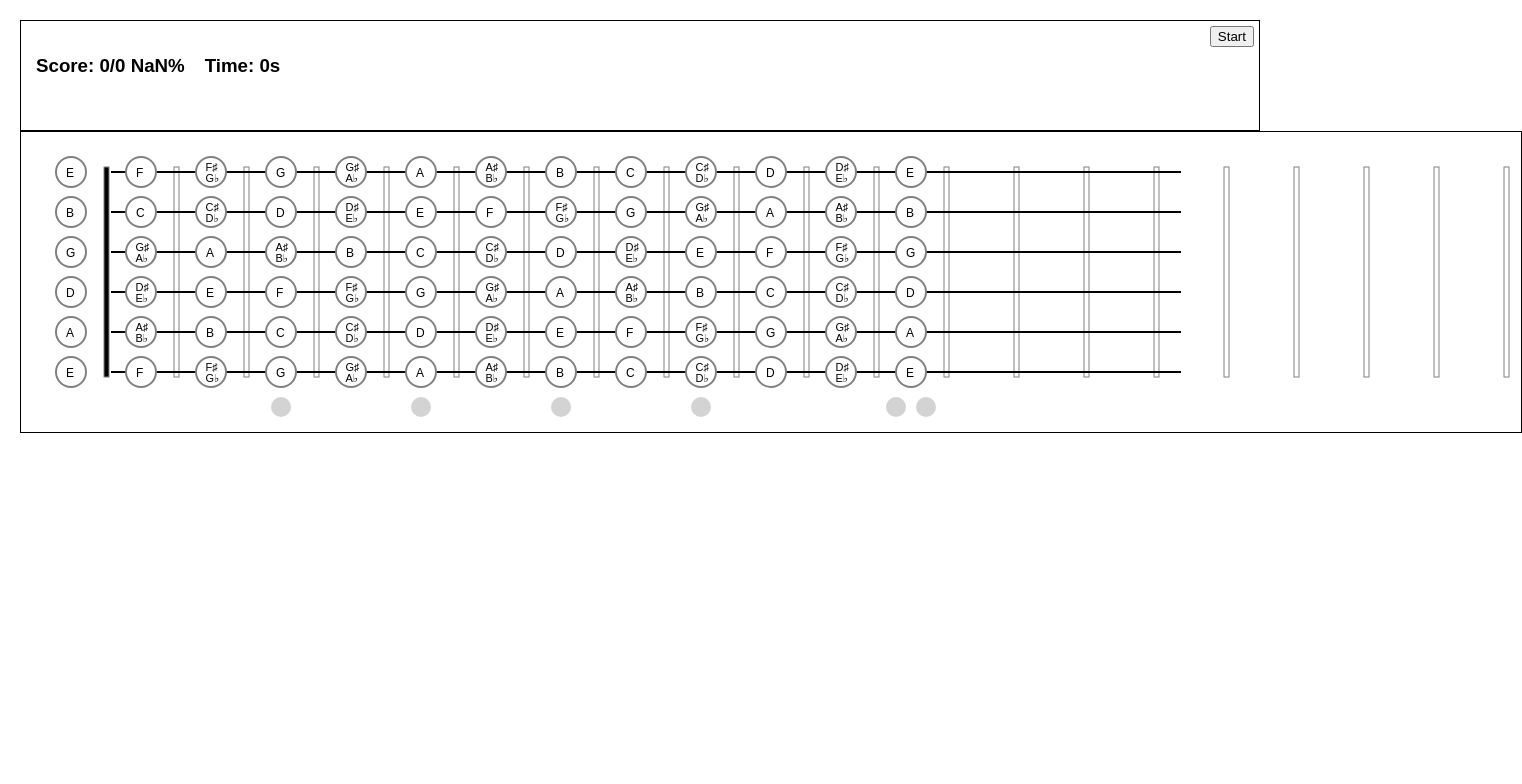
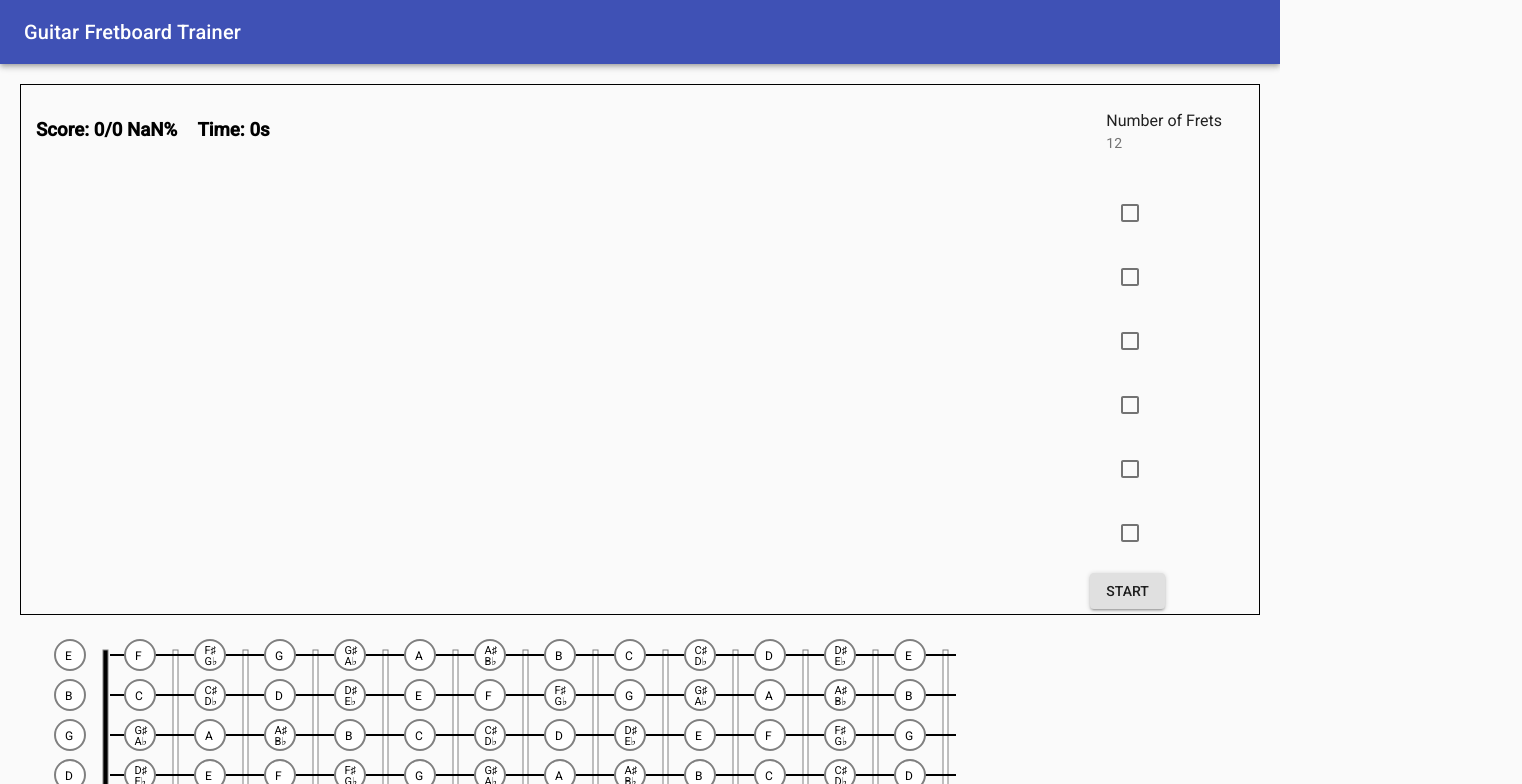
Before and after one commit to schwich/guitar-training-tools, a React (Create React App) app: page / in a window 1280 px wide. Shown: the top 784 px of the page, 1522 px wide, since content can reach past the window. Built offline with nearby package versions, Linux system fonts and the light colour scheme; the HTML template or start-up script is replaced by a standard one.

Commit message:
In the middle of working on the string enabled feature. EOD

```diff
--- a/public/index.html
+++ b/public/index.html
@@ -2,7 +2,7 @@
 <html lang="en">
   <head>
     <meta charset="utf-8">
-    <meta name="viewport" content="width=device-width, initial-scale=1, shrink-to-fit=no">
+    <meta name="viewport" content="width=device-width, initial-scale=1, shrink-to-fit=no, minimum-scale=1">
     <meta name="theme-color" content="#000000">
     <!--
       manifest.json provides metadata used when your web app is added to the
@@ -19,6 +19,10 @@
       work correctly both with client-side routing and a non-root public URL.
       Learn how to configure a non-root public URL by running `npm run build`.
     -->
+
+    <link rel="stylesheet" href="https://fonts.googleapis.com/css?family=Roboto:300,400,500">
+    <link rel="stylesheet" href="https://fonts.googleapis.com/icon?family=Material+Icons">
+
     <title>React App</title>
   </head>
   <body>
--- a/src/App.tsx
+++ b/src/App.tsx
@@ -1,12 +1,28 @@
 import * as React from 'react';
+import { AppBar, Toolbar, Typography } from '@material-ui/core'
 import './App.css';
+
+import CssBaseline from '@material-ui/core/CssBaseline'
 
 import Main from './containers/Main'
 
 class App extends React.Component {
   public render() {
     return (
-      <Main />
+      <React.Fragment>
+
+        <CssBaseline />
+
+        <AppBar position="static">
+          <Toolbar>
+            <Typography variant="h6" color="inherit">
+              Guitar Fretboard Trainer
+            </Typography>
+          </Toolbar>
+        </AppBar>
+
+        <Main />
+      </React.Fragment>
     )
   }
 }
--- a/src/components/game/GameControlPanel.tsx
+++ b/src/components/game/GameControlPanel.tsx
@@ -1,15 +1,64 @@
 import * as React from 'react'
+
+import Button from '@material-ui/core/Button'
+import { List, ListItem, ListItemText, MenuItem, Menu, Checkbox } from '@material-ui/core'
 
 export interface Props {
     isGameRunning: boolean;
     startBtnClicked: () => void,
-    endBtnClicked: () => void
+    endBtnClicked: () => void,
+    handleNumFretsChanged: (numFrets: number) => void
 }
 
-export default class GameControlPanel extends React.Component<Props, object> {
+export interface State {
+    anchorElem: HTMLElement | null,
+    selectedIdx: number,
+    numFretsChosen: number,
+    stringsEnabled: number[]
+}
+
+export default class GameControlPanel extends React.Component<Props, State> {
+
+    private numFretsMenuOptions = [
+        '12',
+        '15'
+    ]
+
+    private guitarStrings = [
+        {name: 'E', number: 1},
+        {name: 'B', number: 2},
+        {name: 'G', number: 3},
+        {name: 'D', number: 4},
+        {name: 'A', number: 5},
+        {name: 'E', number: 6}
+    ]
 
     constructor(props: Props) {
         super(props)
+
+        this.state = {
+            anchorElem: null,
+            selectedIdx: 0,
+            numFretsChosen: 12,
+            stringsEnabled: []
+        }
+    }
+
+    handleNumFretListClick = (e: React.MouseEvent) => {
+        this.setState({ anchorElem: e.currentTarget as HTMLElement });
+    }
+
+    handleNumFretMenuClick = (idx: number) => {
+        this.setState({ selectedIdx: idx, anchorElem: null});
+        this.props.handleNumFretsChanged(Number(this.numFretsMenuOptions[idx]));
+    }
+
+    handleNumFretMenuClose = () => {
+        this.setState({ anchorElem: null });
+    }
+
+    handleStringToggle = (idx: number) => {
+        // const { checked } = this.state;
     }
 
     render() {
@@ -20,16 +69,63 @@ export default class GameControlPanel extends React.Component<Props, object> {
             endBtnClicked
         } = this.props;
 
+        let {
+            anchorElem,
+            selectedIdx
+        } = this.state;
+
         return (
             <div id="gameControlPanelContainer">
+                <div id="gameControlPanelNumFretsControl">
+                    <List>
+                        <ListItem onClick={this.handleNumFretListClick} button>
+                            <ListItemText primary="Number of Frets" secondary={this.numFretsMenuOptions[selectedIdx]} />
+                        </ListItem>
+                    </List>
+                    <Menu
+                        anchorEl={anchorElem}
+                        open={Boolean(anchorElem)}
+                        onClose={this.handleNumFretMenuClose}>
+                    {
+                        this.numFretsMenuOptions.map((option, idx) => (
+                            <MenuItem
+                                key={option}
+                                selected={idx === selectedIdx}
+                                onClick={() => this.handleNumFretMenuClick(idx)}>
+                                {option}
+                            </MenuItem>
+                        ))
+                    }
+                    </Menu>
+                </div>
+                <div id="gameControlPanelStringsToGuessControl">
+                    <List>
+                    {
+                        this.guitarStrings.map((string, idx) => (
+                            <ListItem
+                                key={idx}
+                                button
+                                dense
+                                onClick={() => this.handleStringToggle(idx)}>
+
+                                <Checkbox
+                                    tabIndex={-1}
+                                    disableRipple
+                                />
+                                <ListItemText />
+                            </ListItem>
+                        ))
+                    }
+                    </List>
+                </div>
             {
                 isGameRunning
                 ? (
-                    <button onClick={() => {endBtnClicked()}}>End</button>
+                    <Button variant="contained" onClick={() => {endBtnClicked()}}>End</Button>
 
                 )
                 : (
-                    <button onClick={() => {startBtnClicked()}}>Start</button>
+                    <Button variant="contained" onClick={() => {startBtnClicked()}}>Start</Button>
                 )
             }
             </div>
--- a/src/components/game/GameDisplay.tsx
+++ b/src/components/game/GameDisplay.tsx
@@ -1,4 +1,6 @@
 import * as React from 'react'
+
+import Snackbar from '@material-ui/core/Snackbar'
 
 import './GameDisplay.css'
 import { convertFractionToPercentage } from 'src/util/Util';
@@ -11,10 +13,22 @@ export interface Props {
     statusMsg: string
 }
 
-export default class GameDisplay extends React.Component<Props, object> {
+export interface State {
+    gameMessageOpen: boolean
+}
+
+export default class GameDisplay extends React.Component<Props, State> {
 
     constructor(props: Props) {
         super(props)
+
+        this.state = {
+            gameMessageOpen: false
+        }
+    }
+
+    handleSnackbarClose = () => {
+        this.setState({ gameMessageOpen: false });
     }
 
     render() {
@@ -36,6 +50,11 @@ export default class GameDisplay extends React.Component<Props, object> {
                 <div id="gameInstructionContainer">
                     <GameInstructions instructionText={instructionText} />
                 </div>
+
+                <Snackbar
+                    anchorOrigin={{ vertical: 'top', horizontal: 'center'}}
+                    open={this.state.gameMessageOpen}
+                    onClose={this.handleSnackbarClose} />
             </div>
         )
     }
--- a/src/components/guitar/Fretboard.tsx
+++ b/src/components/guitar/Fretboard.tsx
@@ -2,11 +2,11 @@ import * as React from 'react'
 import { createChromaticSequence, standardGuitarTuning } from 'src/music/Music';
 
 export interface Props {
+    numFrets: number,
     shouldDisplayNoteNames: boolean
     handleNoteClicked: (noteClicked: string[]) => void
 }
 
-const NUM_FRETS = 24
 const NUM_STRINGS = 6
 
 export default class Fretboard extends React.Component<Props, object> {
@@ -16,14 +16,13 @@ export default class Fretboard extends React.Component<Props, object> {
     }
 
     onNoteClicked = (note?: string[]) => {
-        console.log(note)
         if (note) {
             this.props.handleNoteClicked(note);
         }
     }
 
     render() {
-        const {shouldDisplayNoteNames} = this.props;
+        const {shouldDisplayNoteNames, numFrets} = this.props;
 
         const x = 83;
         const y = 35;
@@ -32,7 +31,7 @@ export default class Fretboard extends React.Component<Props, object> {
         const r = 10;
 
         return (
-            <svg width="1500" height="300" style={{border: '1px solid black'}}>
+            <svg width="1200" height="300">
                 <g>
                     <rect x={x} y={y} width="5" height="210" style={{
                         stroke: 'gray',
@@ -41,7 +40,7 @@ export default class Fretboard extends React.Component<Props, object> {
                     }} />
                 {
                     // frets
-                    (Array.from(Array(NUM_FRETS).keys())).map((_, i) => {
+                    (Array.from(Array(numFrets).keys())).map((_, i) => {
                         return <rect key={i} x={x + (70 * (i+1))} y={y} width="5" height="210" style={{
                             stroke: 'gray',
                             fill: 'white',
@@ -75,13 +74,13 @@ export default class Fretboard extends React.Component<Props, object> {
                     // strings
                     (Array.from(Array(NUM_STRINGS).keys())).map((_, i) => {
                         return <g key={i} transform={`translate(0, ${20 + ((i)*40)})`}>
-                                    <line x1="90" y1="20" x2="1160" y2="20" style={{
+                                    <line x1="90" y1="20" x2={72*(numFrets+1)} y2="20" style={{ //x2=1160
                                         stroke: 'black',
                                         strokeWidth: 2
                                     }} />
                                     <StringOfNotes
                                         startNote={standardGuitarTuning[i]}
-                                        length={13}
+                                        length={numFrets + 1} // account for the unfretted string note
                                         onNoteClicked={this.onNoteClicked}
                                         shouldDisplayNames={shouldDisplayNoteNames}
                                     />
@@ -137,7 +136,7 @@ function StringOfNotes({startNote, length, onNoteClicked, shouldDisplayNames}: S
                                 )
                             )
                             : (
-                                ''
+                                '' // don't display note names, return empty string
                             )
                         }
                     </g>
--- a/src/containers/Main.tsx
+++ b/src/containers/Main.tsx
@@ -7,11 +7,14 @@ import './Main.css'
 import GameControlPanel from 'src/components/game/GameControlPanel';
 import GameController, { IGameQuestion } from 'src/game/GameController';
 
+import { createChromaticSequenceSPN } from 'src/music/Music'
+
 export interface Props {
 
 }
 
 export interface State {
+    numFrets: number,
     shouldShowNoteNames: boolean,
     gameRunning: boolean,
     time: number,
@@ -32,6 +35,7 @@ export default class Main extends React.Component<Props, State> {
 
         this.state = {
             shouldShowNoteNames: true,
+            numFrets: 12,
             gameRunning: false,
             time: 0,
             totalGuesses: 0,
@@ -48,8 +52,6 @@ export default class Main extends React.Component<Props, State> {
                 time: prevState.time + 1
             }))
         }, 1000)
-
-
 
         if (this.gameController) {
             this.gameController.startNewGame();
@@ -77,7 +79,14 @@ export default class Main extends React.Component<Props, State> {
         clearInterval(this.timer);
     }
 
+    handleNumFretsChanged = (numFrets: number) => {
+        console.log(`handleNumFretsChanged in Main called with numFrets=${numFrets}`)
+        this.setState({ numFrets })
+    }
+
     handleNoteClicked = (noteClicked: string[]) => {
+        if (!this.state.gameRunning) return; // don't do anything if the game isn't running
+
         if (this.gameController) {
             let isCorrect = this.gameController.checkAnswer(noteClicked); // update game state
 
@@ -115,6 +124,9 @@ export default class Main extends React.Component<Props, State> {
 
     componentDidMount() {
         this.gameController = new GameController();
+
+        let seq = (createChromaticSequenceSPN('E', 4, 25))
+        console.log(seq)
     }
 
     render() {
@@ -124,7 +136,8 @@ export default class Main extends React.Component<Props, State> {
             time,
             nextGameStatusMsg,
             gameInstructionTxt,
-            gameRunning
+            gameRunning,
+            numFrets
         } = this.state;
 
         return (
@@ -138,12 +151,17 @@ export default class Main extends React.Component<Props, State> {
                         instructionText={gameInstructionTxt}
                     />
                     <GameControlPanel
+                        handleNumFretsChanged={this.handleNumFretsChanged}
                         isGameRunning={gameRunning}
                         startBtnClicked={this.handleStartGameBtn}
                         endBtnClicked={this.handleEndGameBtn} />
                 </div>
 
-                <Fretboard shouldDisplayNoteNames={this.state.shouldShowNoteNames} handleNoteClicked={this.handleNoteClicked} />
+                <Fretboard
+                    numFrets={numFrets}
+                    shouldDisplayNoteNames={this.state.shouldShowNoteNames}
+                    handleNoteClicked={this.handleNoteClicked}
+                />
             </div>
         )
     }
--- a/src/game/GameController.ts
+++ b/src/game/GameController.ts
@@ -47,10 +47,6 @@ export default class GameController {
     public checkAnswer(submittedAnswer: string[]): boolean {
         this.totalGuesses++;
 
-        console.log('in checkAnswer()');
-        console.log(`currentAnswer=${this.currentAnswer}`)
-        console.log(`submittedAnswer=${submittedAnswer}`);
-
         if (submittedAnswer.includes(this.currentAnswer)) {
             this.numCorrect++;
             return true;
--- a/src/index.css
+++ b/src/index.css
@@ -1,5 +1,5 @@
 body {
   margin: 0;
   padding: 0;
-  font-family: sans-serif;
+  font-family: Roboto, sans-serif;
 }
--- a/src/music/Music.ts
+++ b/src/music/Music.ts
@@ -5,6 +5,10 @@ export interface INote {
     enharmonic: boolean,
     label: string[],
     color?: string
+}
+
+export interface INoteSPN extends INote {
+    octaveNum: number
 }
 
 export const notes: INote[] = [
@@ -22,15 +26,52 @@ export const notes: INote[] = [
     {chromaticIdx: 12, enharmonic: true, label: ['G♯', 'A♭']},
 ]
 
+/**
+ * The strings of the guitar (in standard tuning) represented in
+ * SPN = Scientific Pitch Notation
+ */
+export const standardGuitarTuningSPN = [
+    'E4', 'B3', 'G3', 'D3', 'A2', 'E2'
+]
+
 export const standardGuitarTuning = [
     'E', 'B', 'G', 'D', 'A', 'E'
 ]
 
-export function createChromaticSequence(startNote: string, length: number) {
+/**
+ *
+ */
+export function createChromaticSequenceSPN(startNote: string, startOctaveNum: number, length: number): INoteSPN[] {
+    let nextIdx = getChromaticArrIdx(startNote);
+    let notesIncluded = []
+    let octaveNum = startOctaveNum;
+    for (let i = 0; i < length; i++) {
+
+        // make sure to create a new object
+        let n = {
+            ...notes[nextIdx],
+            octaveNum
+        }
+
+        notesIncluded.push(n);
+
+        // need to increment the octave number because we reached the end of the chromatic scale
+        if (n.chromaticIdx === 12) {
+            octaveNum++;
+        }
+
+        nextIdx = (nextIdx + 1) % 12;
+    }
+
+    return notesIncluded;
+}
+
+export function createChromaticSequence(startNote: string, length: number): INote[] {
     let nextIdx = getChromaticArrIdx(startNote);
     let notesIncluded = []
     for (let i = 0; i < length; i++) {
-        notesIncluded.push(notes[nextIdx])
+        let n = { ...notes[nextIdx] } // new object
+        notesIncluded.push(n)
         nextIdx = (nextIdx + 1) % 12;
     }
 
```
Also changed, not shown: package.json (+4 -7 lines), 1 other file (tests, documents, lock files or other folders).
